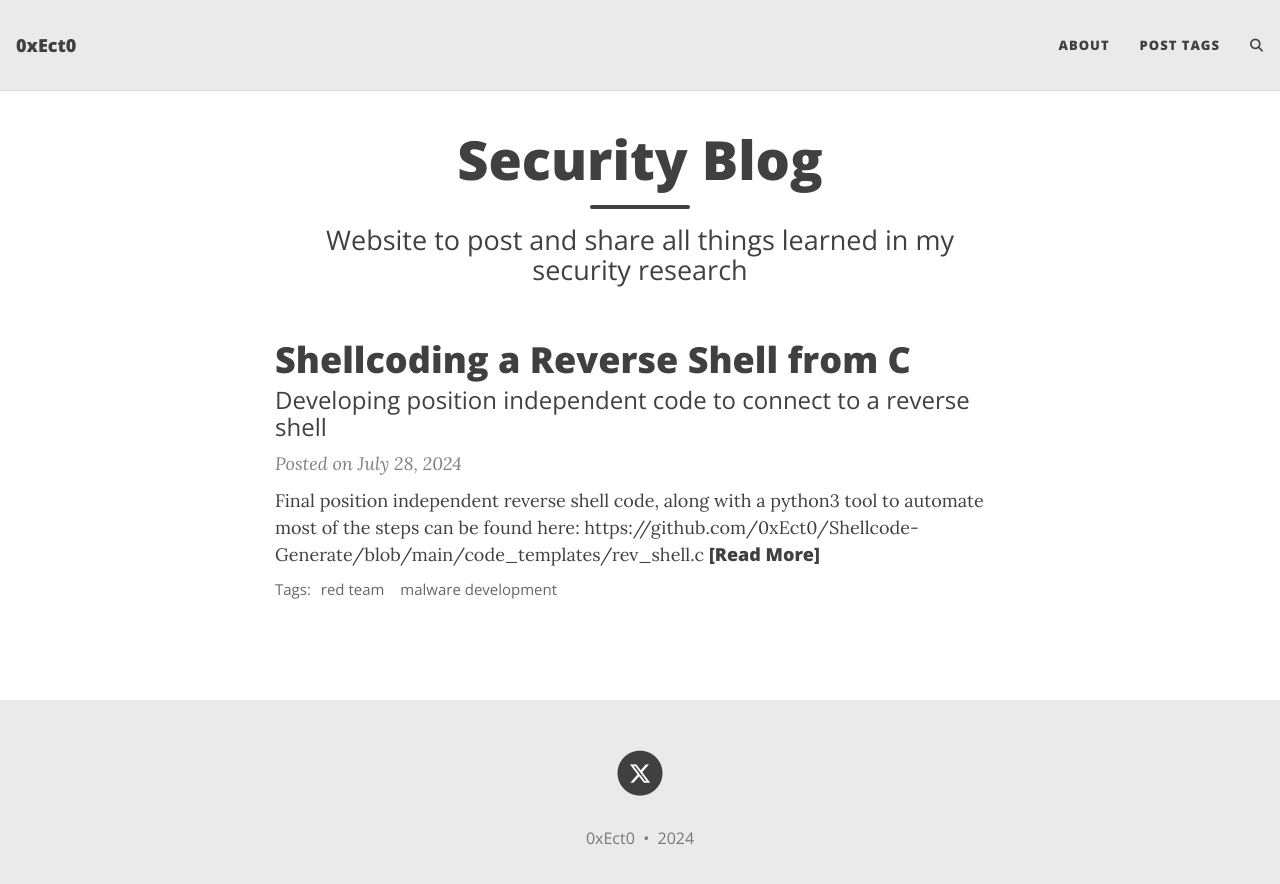
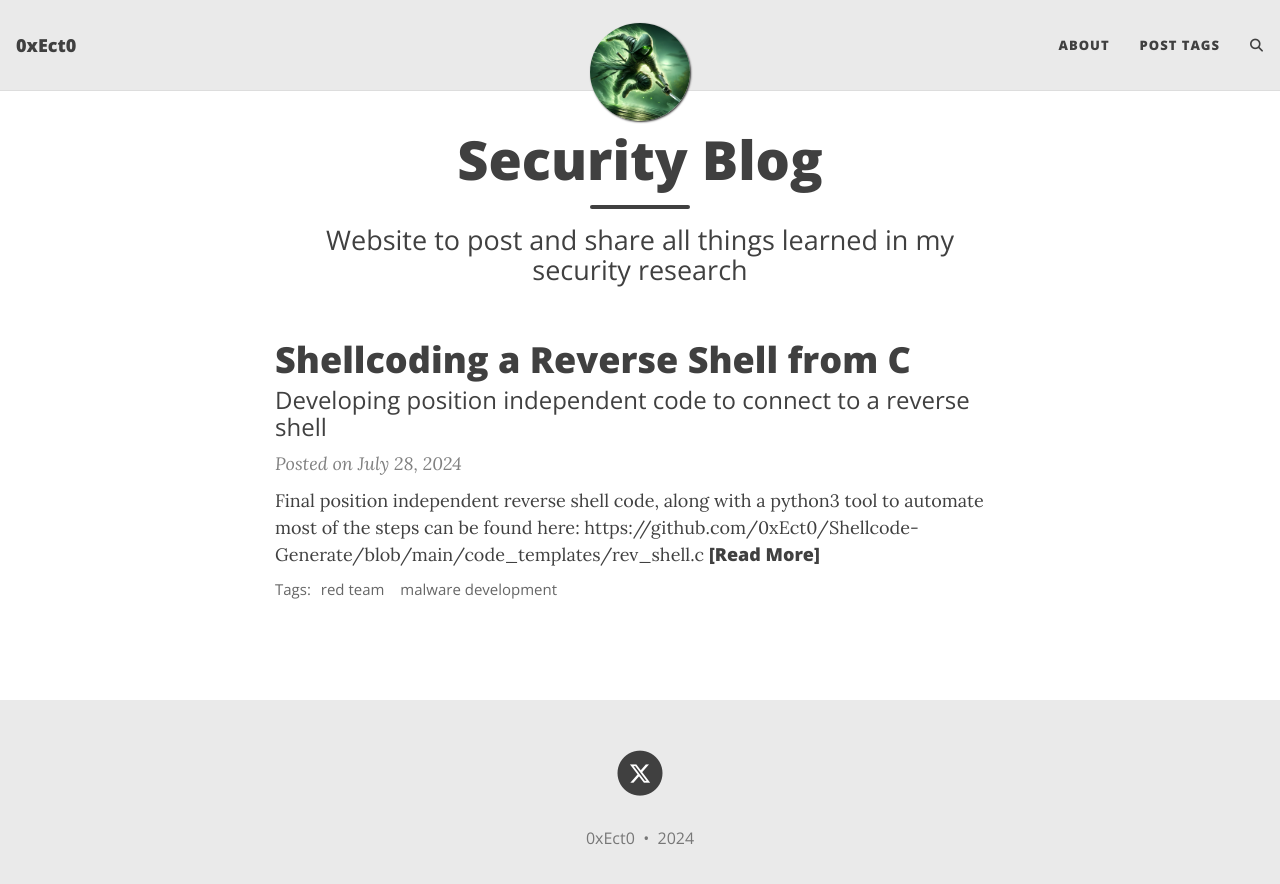
Before and after one commit to 0xEct0/0xEct0.github.io, a Jekyll site: the page built from index.html, in a window 1280 px wide. Shown: the top 884 px of the page. Built offline with Jekyll 4.4.1, drawn with Linux system fonts in a browser that asks for light colours; the list of posts is cut into pages by our own code; comment, search, counter and statistics services are not loaded.

Commit message:
added icon

```diff
--- a/_config.yml
+++ b/_config.yml
@@ -33,7 +33,7 @@ navbar-links:
 
 # Image to show in the navigation bar - works best with a square image
 # Remove this parameter if you don't want an image in the navbar
-# avatar: "/favicon.ico"
+avatar: /images/icon.png
 
 # By default, the image is cut into a circle. You can disable this behaviour by setting 'round-avatar: false'
 round-avatar: true
```
Also changed, not shown: images/icon.png (added).
